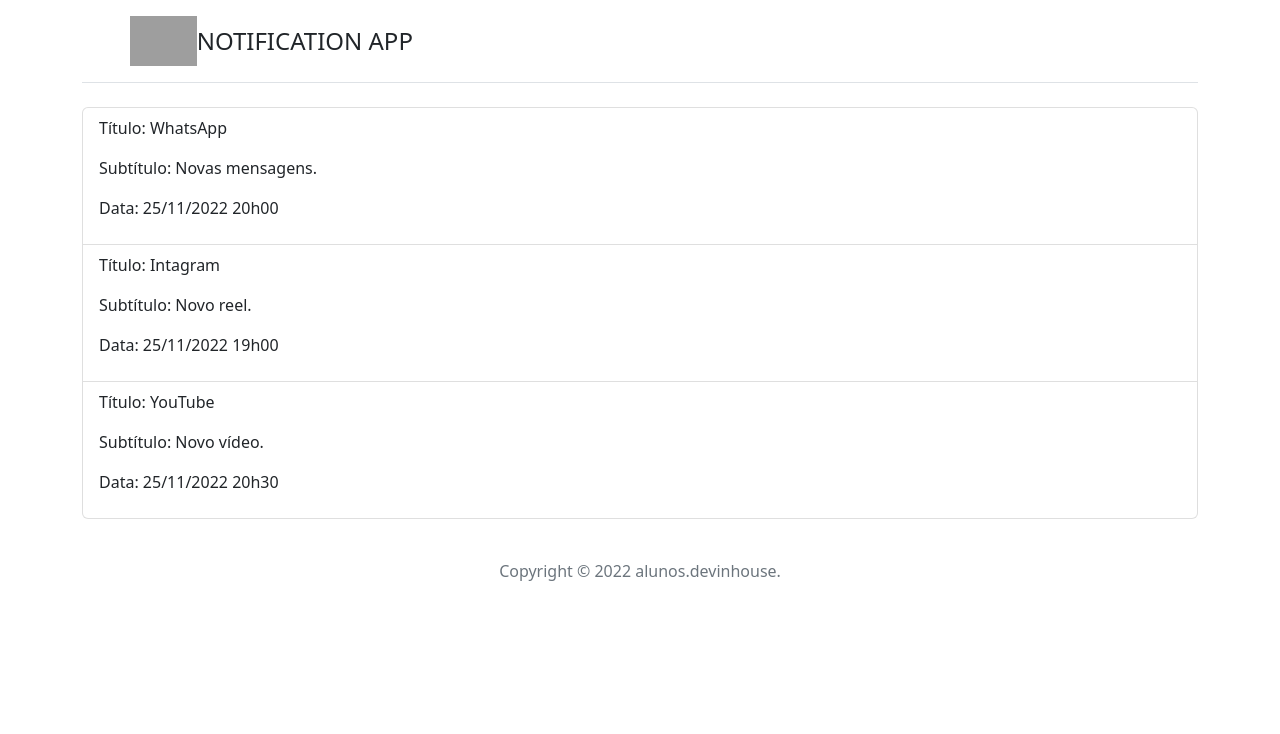
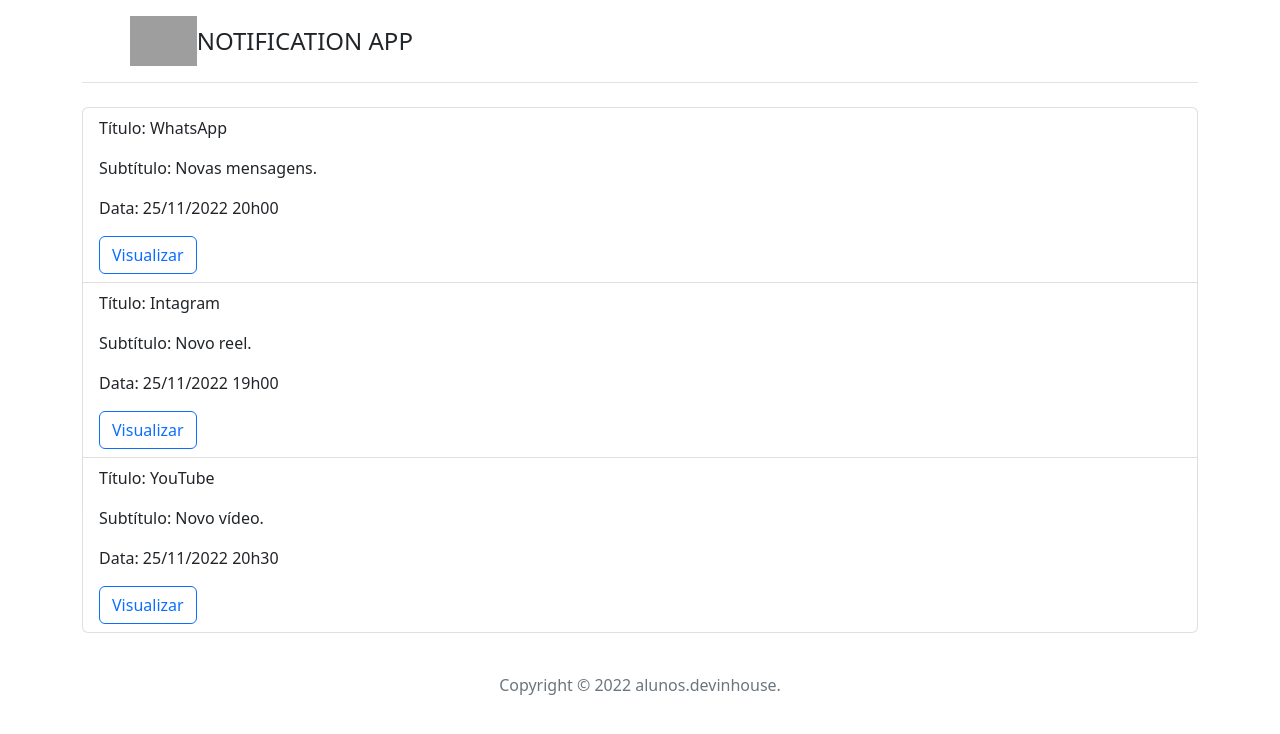
Before and after one commit to LarissaAsito/DevInHouseM1S08, an Angular app in the folder NotificationApp/: page / in a window 1280 px wide. Shown: the top 734 px of the page. Built offline with nearby package versions, Linux system fonts and the light colour scheme; grey boxes are pictures that could not be loaded.

Commit message:
Adicionando exercicios 8, 9 e 10

```diff
--- a/NotificationApp/src/app/components/notification-list/notification-list.component.html
+++ b/NotificationApp/src/app/components/notification-list/notification-list.component.html
@@ -1,10 +1,11 @@
 <ntap-header></ntap-header>
 <div class="container">
     <ul class="list-group">
-        <li *ngFor="let notif of notificacoes" class="list-group-item">
+        <li *ngFor="let notif of notificacoes" [ngClass]="notif.lido ? 'lido' : ''" class="list-group-item">
             <p>Título: {{ notif.titulo }}</p>
             <p>Subtítulo: {{ notif.subtitulo }}</p>
             <p>Data: {{ notif.data }}</p>
+            <button (click)="lerNotificacao(notif)" type="button" class="btn btn-outline-primary">Visualizar</button>
         </li>
     </ul>
 </div>
--- a/NotificationApp/src/app/components/notification-list/notification-list.component.scss
+++ b/NotificationApp/src/app/components/notification-list/notification-list.component.scss
@@ -0,0 +1,3 @@
+.lido {
+    background-color: rgba(128, 128, 128, 0.158);
+}
--- a/NotificationApp/src/app/components/notification-list/notification-list.component.ts
+++ b/NotificationApp/src/app/components/notification-list/notification-list.component.ts
@@ -1,4 +1,6 @@
 import { Component } from '@angular/core';
+import { NOTIFICATIONS } from 'src/app/mockts/notifications';
+import { Notification } from 'src/app/models/notification';
 
 @Component({
   selector: 'ntap-notification-list',
@@ -6,21 +8,9 @@
   styleUrls: ['./notification-list.component.scss']
 })
 export class NotificationListComponent {
-  notificacoes = [
-    {
-      titulo: 'WhatsApp',
-      subtitulo: 'Novas mensagens.',
-      data: '25/11/2022 20h00'
-    },
-    {
-      titulo: 'Intagram',
-      subtitulo: 'Novo reel.',
-      data: '25/11/2022 19h00'
-    },
-    {
-      titulo: 'YouTube',
-      subtitulo: 'Novo vídeo.',
-      data: '25/11/2022 20h30'
-    }
-  ]
+  notificacoes: Notification[] = NOTIFICATIONS;
+
+  lerNotificacao(item: Notification): void {
+    item.lido = true;
+  }
 }
--- /dev/null
+++ b/NotificationApp/src/app/mockts/notifications.ts
@@ -0,0 +1,22 @@
+import { Notification } from "../models/notification";
+
+export const NOTIFICATIONS: Notification[] = [
+    {
+        titulo: 'WhatsApp',
+        subtitulo: 'Novas mensagens.',
+        data: '25/11/2022 20h00',
+        lido: false
+    },
+    {
+        titulo: 'Intagram',
+        subtitulo: 'Novo reel.',
+        data: '25/11/2022 19h00',
+        lido: false
+    },
+    {
+        titulo: 'YouTube',
+        subtitulo: 'Novo vídeo.',
+        data: '25/11/2022 20h30',
+        lido: false
+    }
+];
--- /dev/null
+++ b/NotificationApp/src/app/models/notification.ts
@@ -0,0 +1,6 @@
+export interface Notification {
+    titulo: string;
+    subtitulo: string;
+    data: string;
+    lido: boolean;
+}
```
